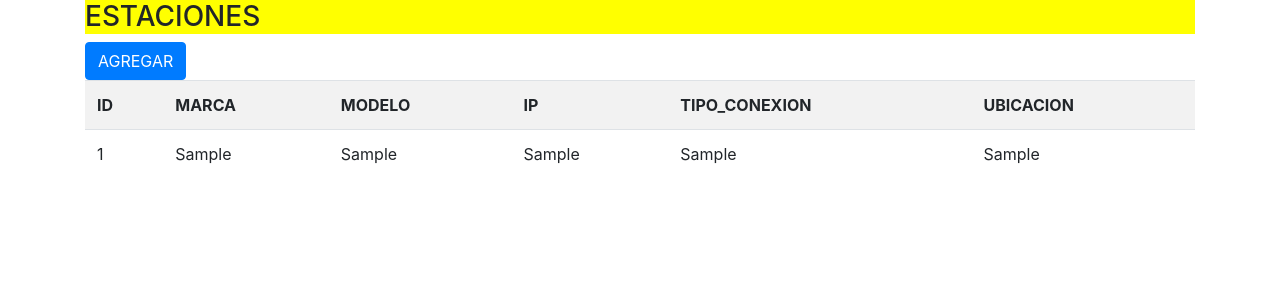
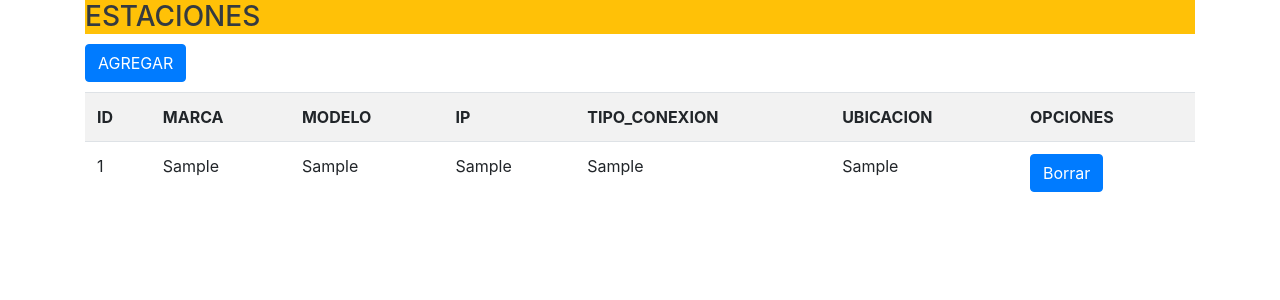
Before and after one commit to arielolivo/Proyecto_LM_BD, a PHP site: page /inicio.php in a window 1280 px wide. Shown: the top 300 px of the page. Run offline with PHP 8.4, Linux system fonts and the light colour scheme; tables that the repository leaves empty hold one stand-in row (values such as "Sample post").

Commit message:
Add files via upload

```diff
--- a/MODIFICAR_DATOS/inicio.php
+++ b/MODIFICAR_DATOS/inicio.php
@@ -10,7 +10,7 @@
 </head>
 <body>
     <div class="container">
-<div style="background-color: yellow; margin 100%">
+<div style="margin-bottom: 10px" class="bg-warning text-dark">
     <div><h3>ESTACIONES</h3></div>
 
 <!--ESTE MENSAJE LLEGA DEL HEADER DEL ARCHIVO insert.php-->
@@ -76,7 +76,10 @@
   </div>
 </div>
 
-    <!--CONSULTA-->
+
+<!--CONSULTA-->
+<div style="margin-top: 10px">
+
         <?php
             $conexion = mysqli_connect("localhost", "root", "", "estacion")
             or die("Problemas con la conexión");
@@ -91,6 +94,7 @@
             <th>IP</th>
             <th>TIPO_CONEXION</th>
             <th>UBICACION</th>
+            <th>OPCIONES</th>
             </tr>";
                 while ($reg = mysqli_fetch_array($registros)) {
                     echo "<tr>";
@@ -100,15 +104,40 @@
                         echo "<td>" . $reg['IP'] . "</td>";
                         echo "<td>" . $reg['Tipo_Conex'] . "</td>";
                         echo "<td>" . $reg['Ubi'] . "</td>";
+                        echo "<td>";
+                        echo "<button type='button' class='btn btn-primary' data-toggle='modal' data-target='#borrar'>";
+                        echo "Borrar";
+                        echo "</button>";
+                        echo "</td>";
                     echo "</tr>";
                 }
             echo "</table>";
             mysqli_close($conexion);
         ?>
-
+</div>
 <!--MODIFICAR-->
 
 <!--BORRAR-->
+<!-- Modal -->
+<div class="modal fade" id="borrar" tabindex="-1" role="dialog" aria-labelledby="exampleModalLabel" aria-hidden="true">
+                          <div class="modal-dialog" role="document">
+                            <div class="modal-content">
+                              <div class="modal-header">
+                                <h5 class="modal-title" id="exampleModalLabel">BORRAR</h5>
+                                <button type="button" class="close" data-dismiss="modal" aria-label="Close">
+                                  <span aria-hidden="true">&times;</span>
+                                </button>
+                              </div>
+                              <div class="modal-body">
+                                SE HA ELIMINADO LA FILA
+                              </div>
+                              <div class="modal-footer">
+                                <button type="button" class="btn btn-secondary" data-dismiss="modal">Close</button>
+                                <button type="button" class="btn btn-primary">Save changes</button>
+                              </div>
+                            </div>
+                          </div>
+                        </div>
 
     </div>
 
--- a/MODIFICAR_DATOS/m_file/insert.php
+++ b/MODIFICAR_DATOS/m_file/insert.php
@@ -19,20 +19,20 @@
             $ip = trim(htmlspecialchars($_REQUEST["iip"], ENT_QUOTES, "UTF-8"));
             $tipoc = trim(htmlspecialchars($_REQUEST["iticon"], ENT_QUOTES, "UTF-8"));
             $ubi = trim(htmlspecialchars($_REQUEST["iubi"], ENT_QUOTES, "UTF-8"));
-            $id=1;
 
             //CON1
             $conexion = mysqli_connect("localhost", "root", "", "estacion")
                 or die("Problemas de conexión");
 
             mysqli_query($conexion,
-                "INSERT INTO estaciones(id, Marca, Modelo, IP, Tipo_Conex, Ubi) VALUES ('$id', '$marca','$modelo', '$ip', '$tipoc', '$ubi')")
+                "INSERT INTO estaciones(id, Marca, Modelo, IP, Tipo_Conex, Ubi) VALUES ('(SELECT MAX(id)+1 FROM estaciones)', '$marca','$modelo', '$ip', '$tipoc', '$ubi')")
                 or die("Problemas en el insert".mysqli_error($conexion));
 
 
             mysqli_close($conexion);
         //HEADER QUE MANDA UN MENSAJE A inicio.php
             header('location: ..\inicio.php?insertar=ESTACIÓN AGREGADA');
+
             ?>
         </div>
         <!-- Optional JavaScript -->
```
